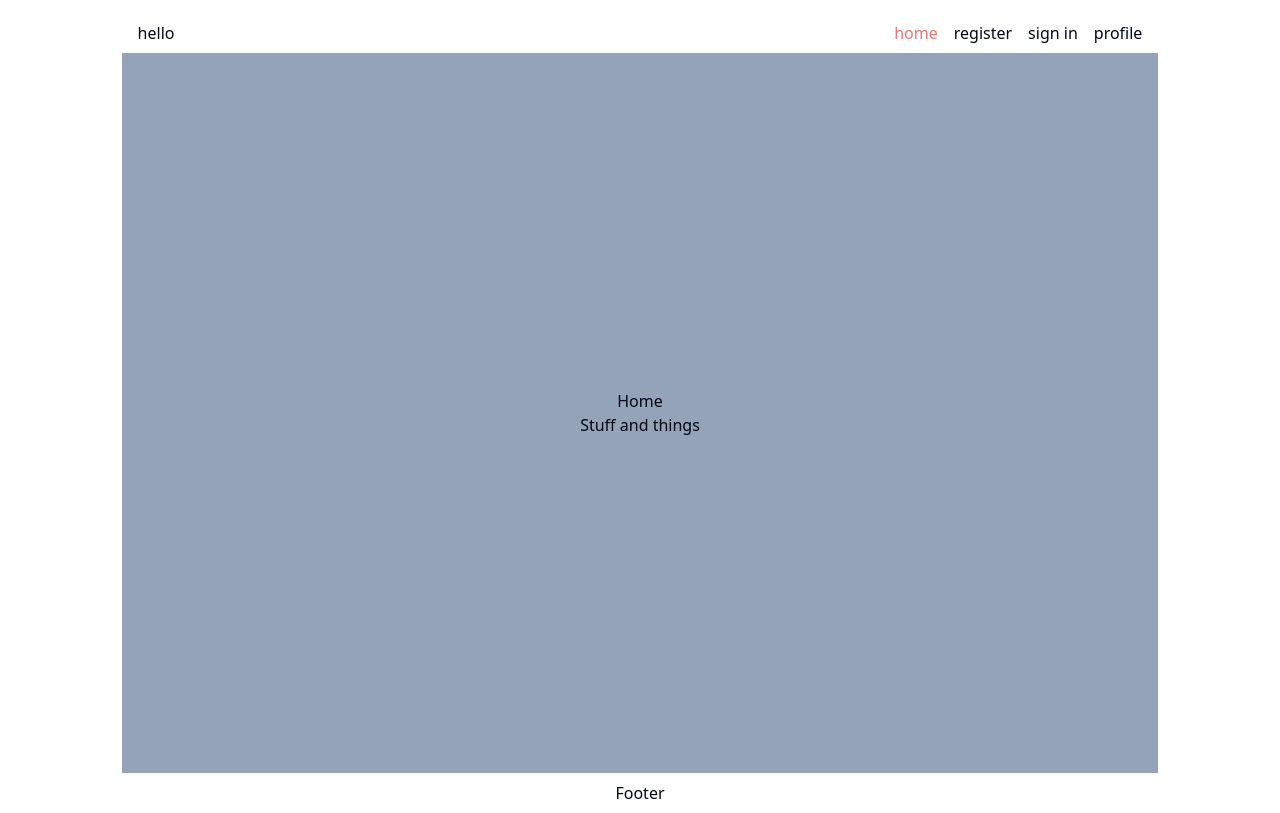
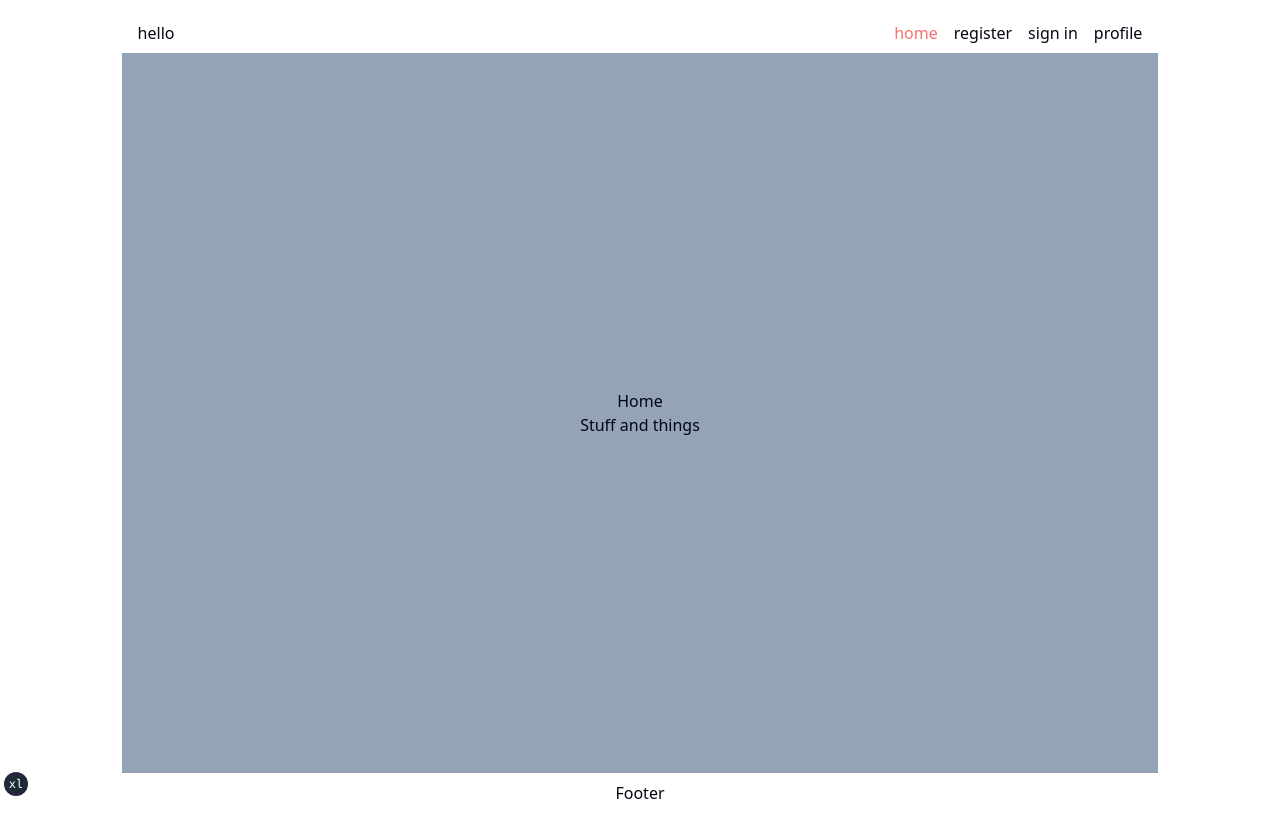
Before and after one commit to nixowl/super-party, a React (Vite) app in the folder frontend/: page / in a window 1280 px wide. Built offline with nearby package versions, Linux system fonts and the light colour scheme.

Commit message:
add screen size indicators

```diff
--- a/frontend/src/components/Footer.tsx
+++ b/frontend/src/components/Footer.tsx
@@ -5,6 +5,15 @@
     <footer className="px-4 py-2 flex items-center justify-center">
             Footer
 
+            {/* Screen size indicators */}
+            <div className="fixed bottom-1 left-1 z-50 flex size-6 items-center justify-center rounded-full bg-gray-800 p-3 font-mono text-xs text-white">
+      <div className="block sm:hidden">xs</div>
+      <div className="hidden sm:block md:hidden lg:hidden xl:hidden 2xl:hidden">sm</div>
+      <div className="hidden md:block lg:hidden xl:hidden 2xl:hidden">md</div>
+      <div className="hidden lg:block xl:hidden 2xl:hidden">lg</div>
+      <div className="hidden xl:block 2xl:hidden">xl</div>
+      <div className="hidden 2xl:block">2xl</div>
+    </div>
         </footer>
     )
 }
```
